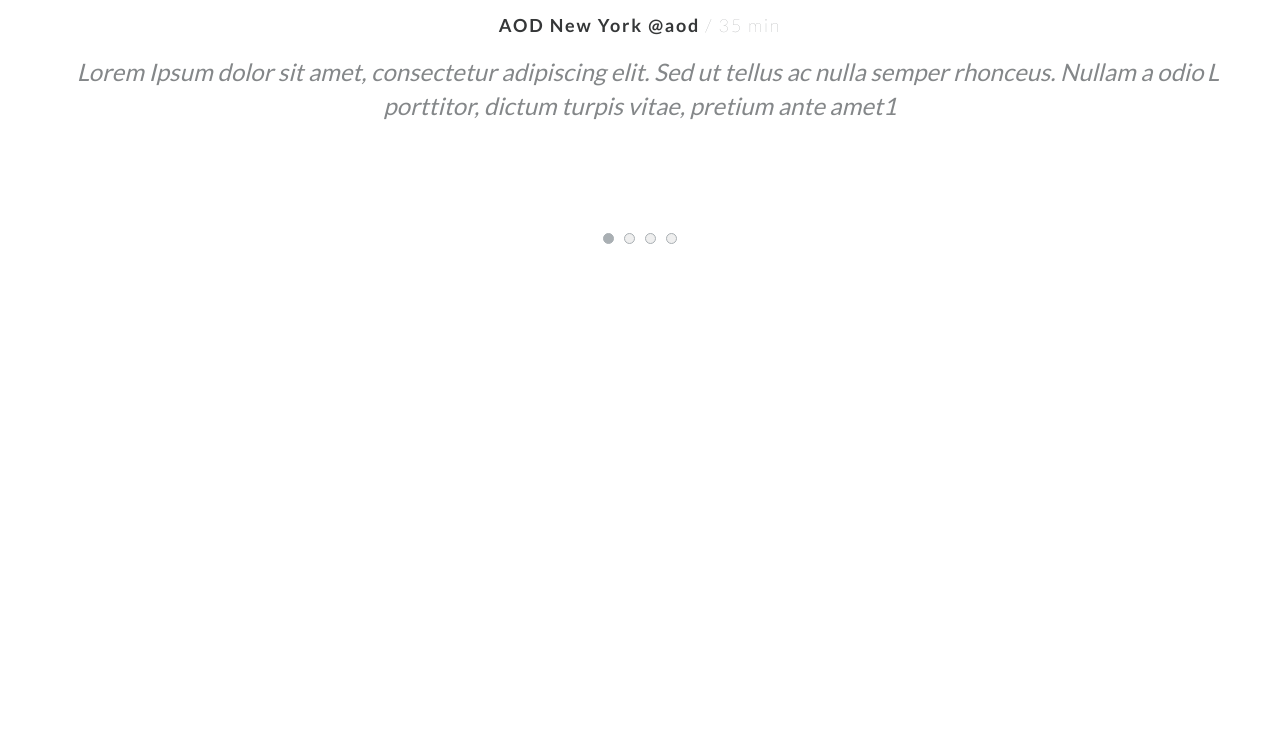
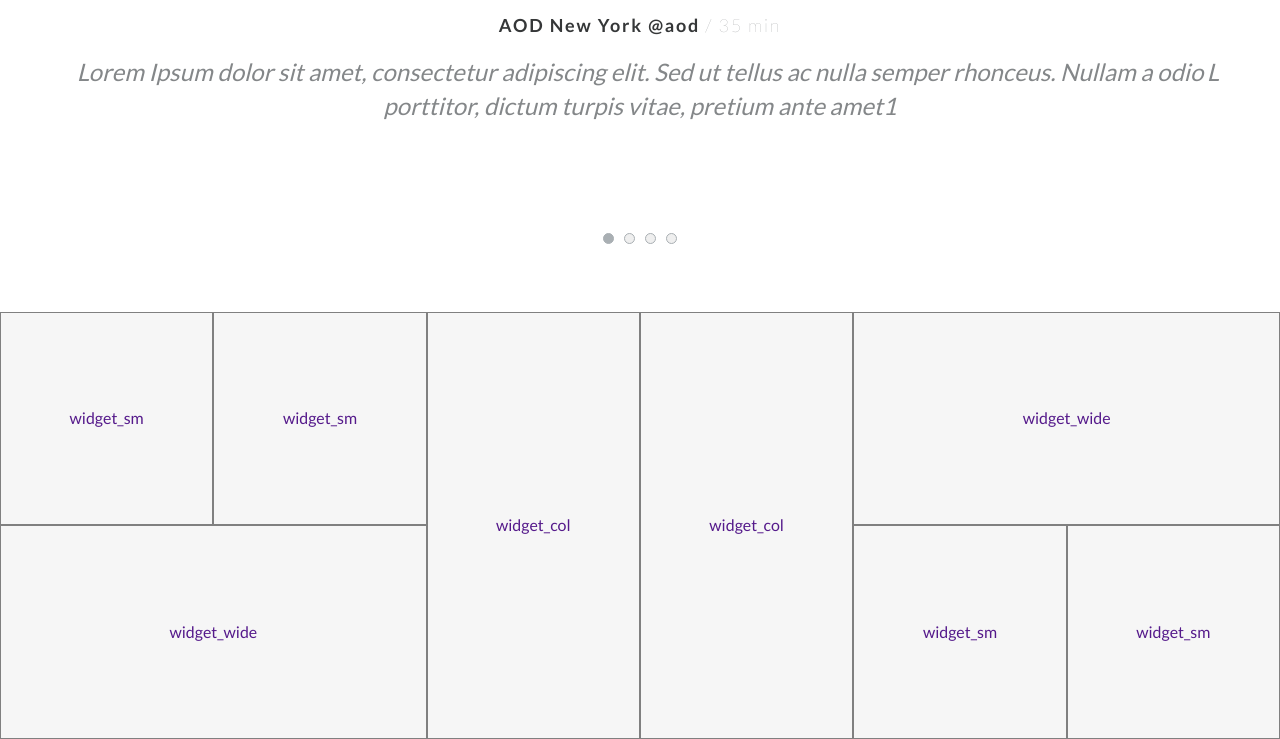
Before and after one commit to HakasLepehen/AOD, a website built with webpack: page src/index.html in a window 1280 px wide. Shown: the part 3393-4132 px from the top of the page. Before the commit the page ends 3705 px from the top, so only its background shows below. Built offline with nearby package versions, Linux system fonts and the light colour scheme.

Commit message:
create a desktop-template of widgets

```diff
--- a/src/index.html
+++ b/src/index.html
@@ -221,6 +221,20 @@
                         </div>
                     </div>
                 </section>
+
+                <section class="shop">
+                    <div class="shop__widgets">
+                        <a href="" class="widget_sm saddle1">widget_sm</a>
+                        <a href="" class="widget_sm saddles">widget_sm</a>
+                        <a href="" class="widget_col back-bag">widget_col</a>
+                        <a href="" class="widget_col bike">widget_col</a>
+                        <a href="" class="widget_wide gallery">widget_wide</a>
+                        <a href="" class="widget_wide saddle2">widget_wide</a>
+                        <a href="" class="widget_sm saddle3">widget_sm</a>
+                        <a href="" class="widget_sm bag">widget_sm</a>
+                    </div>
+                    <div class="shop__btn-block"></div>
+                </section>
             </div>
         </main>
     </div>
--- a/src/js/index.js
+++ b/src/js/index.js
@@ -15,6 +15,7 @@ import "../img/brands/since-bicycles.png";
 import "../img/brands/mavic.jpeg";
 import "../img/brands/hulot-logo.png";
 import "../img/brands/twitter-logo.png";
+import '../img/shop/01.jpeg';
 
 document.querySelector(".wrapper").classList.add("loaded");
 
--- a/src/scss/brands.scss
+++ b/src/scss/brands.scss
@@ -1,7 +1,6 @@
 .brands {
   &__row {
     display: flex;
-    // min-height: 623px;
     text-align: center;
 
     @media (max-width: 1100px) {
@@ -10,7 +9,6 @@
   }
 
   &__column {
-    // background-color: red;
     display: flex;
     flex-direction: column;
     flex: 0 2 33.333vw;
@@ -31,7 +29,6 @@
     width: 0;
     height: 0;
     position: relative;
-    // left: 50%;
     bottom: -68px;
     margin: 0px 0px 0px 0px;
     border-left: 10px solid transparent;
--- /dev/null
+++ b/src/scss/shop.scss
@@ -0,0 +1,30 @@
+.shop {
+  &__widgets {
+    display: grid;
+    grid-template-columns: repeat(6, 1fr);
+    :nth-child(n) {
+      background: #f6f6f6;
+      border: 1px solid gray;
+      text-decoration: none;
+      display: flex;
+      justify-content: center;
+      align-items: center;
+    }
+  }
+
+  .widget {
+    &_sm {
+      aspect-ratio: 1/1;
+    }
+
+    &_col {
+      grid-row-end: span 2;
+      aspect-ratio: initial;
+    }
+
+    &_wide {
+      grid-column-end: span 2;
+      aspect-ratio: initial;
+    }
+  }
+}
--- a/src/scss/style.scss
+++ b/src/scss/style.scss
@@ -3,6 +3,7 @@
 @import "./generation.scss";
 @import './brands.scss';
 @import './slider.scss';
+@import './shop.scss';
 
 @import url("https://fonts.googleapis.com/css2?family=Lato:wght@100;400;700;900&display=swap");
 
```
Also changed, not shown: src/img/shop/01.jpeg (added), src/img/shop/bike-logo.png (added).
